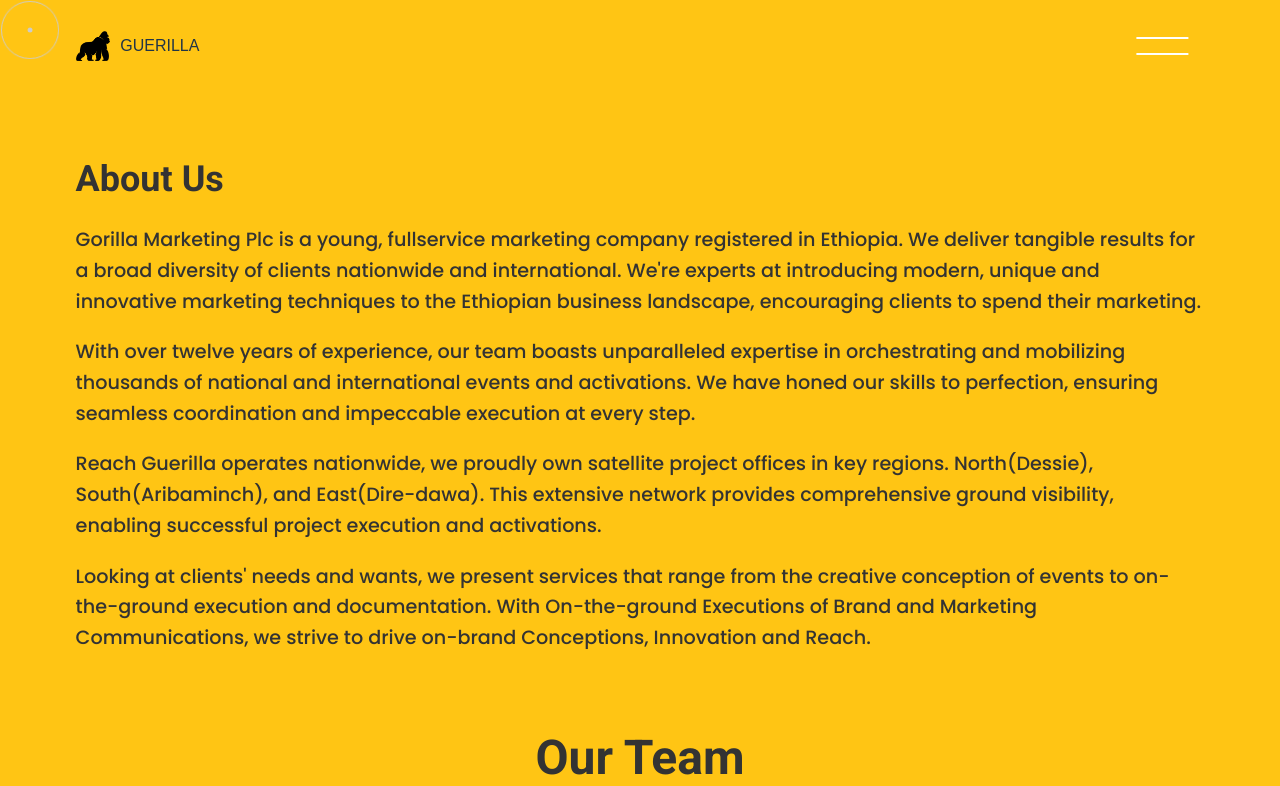
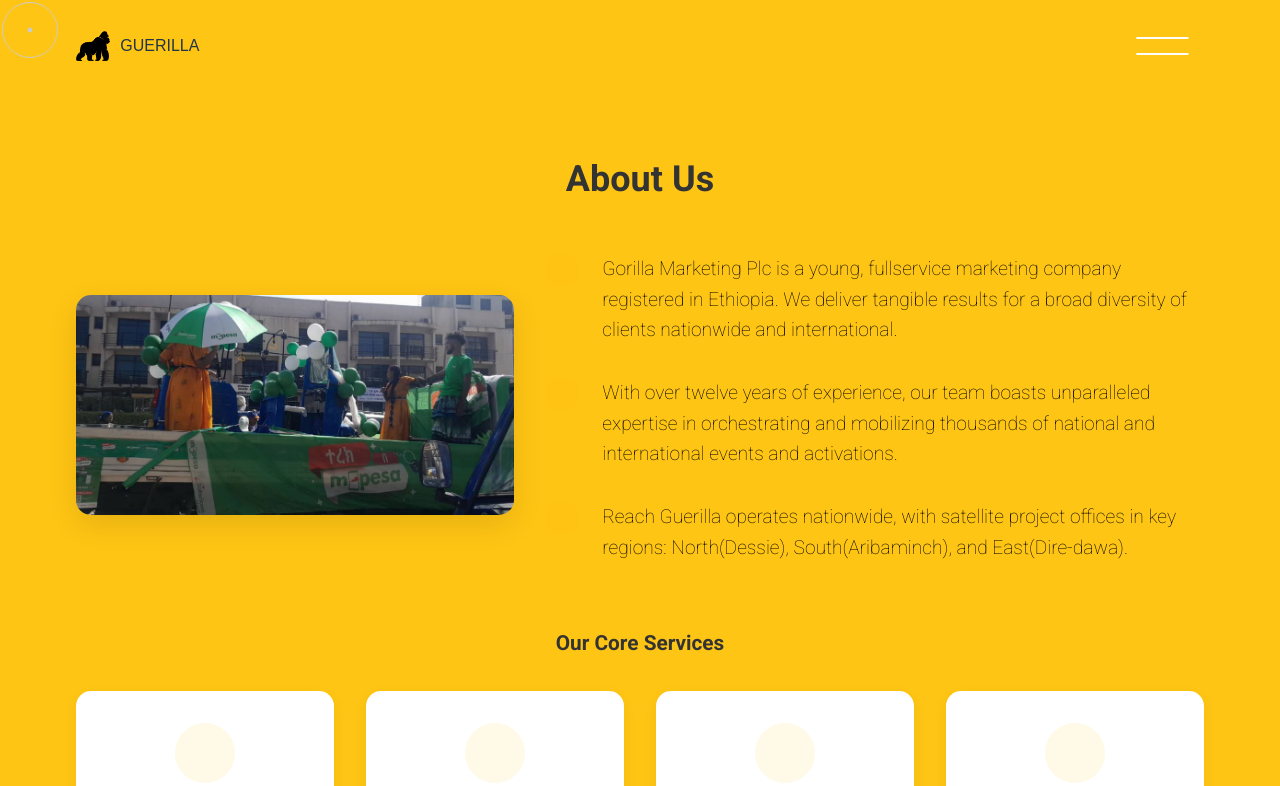
Before and after one commit to hunda747/guerilla-website, a React (Vite) app: page /about-us in a window 1280 px wide. Shown: the top 786 px of the page. Built offline with nearby package versions, Linux system fonts and the light colour scheme; a web font is replaced by a local one.

Commit message:
change name

```diff
--- a/src/components/home/ourTeam.jsx
+++ b/src/components/home/ourTeam.jsx
@@ -31,7 +31,7 @@
     email: 'Papidegu@gmail.com',
   },
   {
-    name: 'Nahum Yele',
+    name: 'Nahum Gebrhale Ayele',
     role: 'BTL coordinator',
     description: 'Nahum coordinates all below-the-line marketing activities.',
     image: nahum,
--- a/src/pages/aboutUs.jsx
+++ b/src/pages/aboutUs.jsx
@@ -9,55 +9,90 @@
 import { usePageTransition } from '../hooks/usePageTransition';
 import Navbar from '../components/Navbar';
 import Together from '../components/home/together';
+
+
+import safariEventOnCar from '../assets/images/gorilla8.png';
 // Define the AboutUsText component
 const AboutUsText = () => {
   return (
     <div className="containerPaddingBig">
       <div className="about-us-text">
-        <h2>About Us</h2>
-        <p>Gorilla Marketing Plc is a young, fullservice marketing company
-          registered in Ethiopia. We deliver tangible results for a broad diversity
-          of clients nationwide and international. We're experts at introducing
-          modern, unique and innovative marketing techniques to the Ethiopian business landscape, encouraging clients to spend their marketing.
-        </p>
-        <p>
-          With over twelve years of experience, our team boasts unparalleled
-          expertise  in orchestrating and mobilizing thousands of national and
-          international events and activations. We have honed our skills to
-          perfection, ensuring seamless coordination and impeccable execution
-          at every step.
-        </p>
-        <p>
-          Reach Guerilla operates nationwide, we proudly own satellite project offices
-          in key regions. North(Dessie), South(Aribaminch), and East(Dire-dawa). This extensive  network provides comprehensive ground visibility, enabling successful project execution and activations.
-        </p>
-        <p>
-          Looking at clients' needs and wants, we present services that range
-          from the creative conception of events to on-the-ground execution
-          and documentation. With On-the-ground Executions of Brand and
-          Marketing Communications, we strive to drive on-brand Conceptions,
-          Innovation and Reach.
-        </p>
-        {/* <div className="project-pillars">
-        <div className="project-pillar">
-          <div className="icon">
-            <BrandingWatermark />
+        <motion.h2
+          initial={{ opacity: 0, y: 20 }}
+          animate={{ opacity: 1, y: 0 }}
+          transition={{ duration: 0.6 }}
+        >
+          About Us
+        </motion.h2>
+
+        <div className="about-grid">
+          <motion.div
+            className="about-image"
+            initial={{ opacity: 0, x: -50 }}
+            animate={{ opacity: 1, x: 0 }}
+            transition={{ duration: 0.8 }}
+          >
+            <img src={safariEventOnCar} alt="Marketing team collaboration" />
+          </motion.div>
+
+          <div className="about-content">
+            <motion.div
+              className="content-block"
+              initial={{ opacity: 0, y: 30 }}
+              animate={{ opacity: 1, y: 0 }}
+              transition={{ duration: 0.8, delay: 0.2 }}
+            >
+              <div className="icon-wrapper">
+                <i className="fas fa-rocket"></i>
+              </div>
+              <p>Gorilla Marketing Plc is a young, fullservice marketing company registered in Ethiopia. We deliver tangible results for a broad diversity of clients nationwide and international.</p>
+            </motion.div>
+
+            <motion.div
+              className="content-block"
+              initial={{ opacity: 0, y: 30 }}
+              animate={{ opacity: 1, y: 0 }}
+              transition={{ duration: 0.8, delay: 0.4 }}
+            >
+              <div className="icon-wrapper">
+                <i className="fas fa-chart-line"></i>
+              </div>
+              <p>With over twelve years of experience, our team boasts unparalleled expertise in orchestrating and mobilizing thousands of national and international events and activations.</p>
+            </motion.div>
+
+            <motion.div
+              className="content-block"
+              initial={{ opacity: 0, y: 30 }}
+              animate={{ opacity: 1, y: 0 }}
+              transition={{ duration: 0.8, delay: 0.6 }}
+            >
+              <div className="icon-wrapper">
+                <i className="fas fa-globe-africa"></i>
+              </div>
+              <p>Reach Guerilla operates nationwide, with satellite project offices in key regions: North(Dessie), South(Aribaminch), and East(Dire-dawa).</p>
+            </motion.div>
           </div>
-          <p>On-brand Conceptions</p>
         </div>
-        <div className="project-pillar">
-          <div className="icon">
-            <BrandingWatermark />
+
+        <div className="service-pillars">
+          <h3>Our Core Services</h3>
+          <div className="pillar-grid">
+            {['Creative Conception', 'Ground Execution', 'Brand Communications', 'Innovation'].map((pillar, index) => (
+              <motion.div
+                key={pillar}
+                className="pillar"
+                initial={{ opacity: 0, y: 20 }}
+                animate={{ opacity: 1, y: 0 }}
+                transition={{ duration: 0.5, delay: index * 0.1 }}
+              >
+                <div className="pillar-icon">
+                  <i className={`fas fa-${['lightbulb', 'tasks', 'comments', 'rocket'][index]}`}></i>
+                </div>
+                <h4>{pillar}</h4>
+              </motion.div>
+            ))}
           </div>
-          <p>Innovation</p>
         </div>
-        <div className="project-pillar">
-          <div className="icon">
-            <BrandingWatermark />
-          </div>
-          <p>Reach</p>
-        </div>
-      </div> */}
       </div>
     </div>
   );
--- a/src/styles/aboutUs.scss
+++ b/src/styles/aboutUs.scss
@@ -1,5 +1,4 @@
 @import "./global.scss";
-
 
 .about-us-content {
   // padding: 20px;
@@ -29,12 +28,116 @@
   .about-us-text {
     h2 {
       font-size: $headerFont-sm;
+      text-align: center;
+      margin-bottom: 3rem;
+      position: relative;
+
+      &:after {
+        content: '';
+        position: absolute;
+        bottom: -10px;
+        left: 50%;
+        transform: translateX(-50%);
+        width: 60px;
+        height: 3px;
+        background: $dark
+      }
     }
 
-    p {
-      font-family: $poppins;
-      margin-bottom: 20px;
-      font-size: $descriptionFont;
+    .about-grid {
+      display: grid;
+      grid-template-columns: 1fr;
+      gap: 2rem;
+      margin-bottom: 4rem;
+
+      @media (min-width: 968px) {
+        grid-template-columns: 0.8fr 1.2fr;
+        align-items: center;
+      }
+
+      .about-image {
+        img {
+          width: 100%;
+          height: 100%;
+          object-fit: cover;
+          border-radius: 15px;
+          box-shadow: 0 10px 30px rgba(0, 0, 0, 0.1);
+        }
+      }
+
+      .about-content {
+        display: flex;
+        flex-direction: column;
+        gap: 2rem;
+
+        .content-block {
+          display: flex;
+          align-items: flex-start;
+          gap: 1.5rem;
+
+          .icon-wrapper {
+            background: rgba($dark, 0.1);
+            padding: 1rem;
+            border-radius: 12px;
+            color: $dark;
+            font-size: 1.5rem;
+          }
+
+          p {
+            margin: 0;
+            font-size: $descriptionFont;
+            color: black;
+          }
+        }
+      }
+    }
+
+    .service-pillars {
+      margin-top: 4rem;
+
+      h3 {
+        text-align: center;
+        font-size: $subHeaderFont;
+        margin-bottom: 2rem;
+      }
+
+      .pillar-grid {
+        display: grid;
+        grid-template-columns: repeat(auto-fit, minmax(240px, 1fr));
+        gap: 2rem;
+
+        .pillar {
+          background: white;
+          padding: 2rem;
+          border-radius: 15px;
+          text-align: center;
+          transition: transform 0.3s ease;
+          box-shadow: 0 5px 15px rgba(0, 0, 0, 0.05);
+
+          &:hover {
+            transform: translateY(-5px);
+          }
+
+          .pillar-icon {
+            background: rgba($dark, 0.1);
+            width: 60px;
+            height: 60px;
+            border-radius: 50%;
+            display: flex;
+            align-items: center;
+            justify-content: center;
+            margin: 0 auto 1rem;
+            color: $dark;
+            font-size: 1.5rem;
+          }
+
+          h4 {
+            font-size: $paragraphFont;
+            color: black;
+            margin: 0;
+          }
+        }
+      }
     }
   }
 
```
